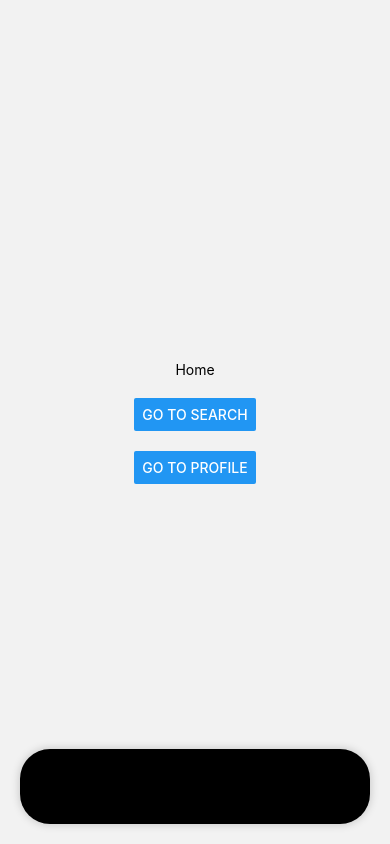
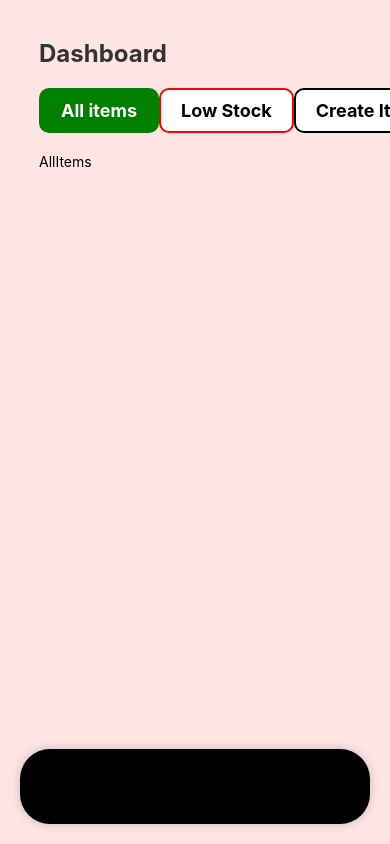
Before and after one commit to Shaqibul-Neil/react-native-first-app, a React Native app: screen /Home in a window 390 px wide. Built offline with nearby package versions, Linux system fonts and the light colour scheme; some icons are missing.

Commit message:
modular style and multiple btn

```diff
--- a/src/components/CustomTabBar.jsx
+++ b/src/components/CustomTabBar.jsx
@@ -37,7 +37,7 @@ const ICONS = {
   */
 const CustomTabBar = ({ state, descriptors, navigation }) => {
   return (
-    <View style={styles.container}>
+    <View style={styles.tabbar}>
       {state.routes.map((route, index) => {
         const { options } = descriptors[route.key];
         //route.key--> Every tab gets a unique internal ID. state.routes = [
--- a/src/navigation/TabNavigator.jsx
+++ b/src/navigation/TabNavigator.jsx
@@ -77,7 +77,7 @@
 import React from 'react';
 import { createBottomTabNavigator } from '@react-navigation/bottom-tabs';
 
-import Home from '../screens/Home';
+import Home from '../screens/home/Home';
 import Profile from '../screens/Profile';
 import Search from '../screens/Search';
 import CustomTabBar from '../components/CustomTabBar';
--- a/src/screens/Home.jsx
+++ /dev/null
@@ -1,31 +0,0 @@
-import { Button, Text, View } from 'react-native';
-import React from 'react';
-import styles from '../../styles/App.styles';
-
-const Home = ({ navigation }) => {
-  return (
-    <View
-      style={{
-        alignItems: 'center',
-        justifyContent: 'center',
-        flex: 1,
-        gap: 20,
-      }}
-    >
-      <Text style={styles.text2}>Home</Text>
-      {/*  navigation.replace('Search') => replaces the current screen with the new one, so you can't go back to the previous screen */}
-      <Button
-        title="Go to Search"
-        onPress={() => navigation.replace('Search')}
-      />
-      <Button
-        title="Go to Profile"
-        onPress={() =>
-          navigation.navigate('Profile', { id: 1, name: 'John Doe' })
-        }
-      />
-    </View>
-  );
-};
-
-export default Home;
--- /dev/null
+++ b/src/screens/home/Home.jsx
@@ -0,0 +1,57 @@
+import { Button, Pressable, Text, View } from 'react-native';
+import React, { useState } from 'react';
+import styles from '../../../styles/App.styles';
+import { SafeAreaView } from 'react-native-safe-area-context';
+import AllItems from './all-items/AllItems';
+import LowStock from './lowStock/LowStock';
+import CreateItem from './create-item/CreateItem';
+
+const btnInfo = setView => [
+  { id: 0, borderColor: 'green', text: 'All items', onPress: () => setView(0) },
+  { id: 1, borderColor: 'red', text: 'Low Stock', onPress: () => setView(1) },
+  {
+    id: 2,
+    borderColor: 'black',
+    text: 'Create Item',
+    onPress: () => setView(2),
+  },
+];
+
+const getButtonStyle = (btn, activeView, currentView) => [
+  styles.button,
+  {
+    borderColor: btn.borderColor,
+    backgroundColor: activeView === currentView ? btn.borderColor : '#fff',
+  },
+];
+const getTextStyle = (view, id) => [
+  styles.buttonText,
+  {
+    color: view === id ? '#fff' : '#000',
+  },
+];
+
+const Home = ({ navigation }) => {
+  const [view, setView] = useState(0);
+  return (
+    <SafeAreaView style={styles.container}>
+      <Text style={styles.title}>Dashboard</Text>
+      <View style={styles.buttonContainer}>
+        {btnInfo(setView).map((item, index) => (
+          <Pressable
+            key={index}
+            style={getButtonStyle(item, view, item.id)}
+            onPress={item.onPress}
+          >
+            <Text style={getTextStyle(view, item.id)}>{item.text}</Text>
+          </Pressable>
+        ))}
+      </View>
+      {view === 0 && <AllItems />}
+      {view === 1 && <LowStock />}
+      {view === 2 && <CreateItem />}
+    </SafeAreaView>
+  );
+};
+
+export default Home;
--- /dev/null
+++ b/src/screens/home/all-items/AllItems.jsx
@@ -0,0 +1,12 @@
+import { Text, View } from 'react-native';
+import React from 'react';
+
+const AllItems = () => {
+  return (
+    <View>
+      <Text>AllItems</Text>
+    </View>
+  );
+};
+
+export default AllItems;
--- /dev/null
+++ b/src/screens/home/create-item/CreateItem.jsx
@@ -0,0 +1,11 @@
+import { View, Text } from 'react-native';
+
+const CreateItem = () => {
+  return (
+    <View>
+      <Text>CreateItem</Text>
+    </View>
+  );
+};
+
+export default CreateItem;
--- /dev/null
+++ b/src/screens/home/lowStock/LowStock.jsx
@@ -0,0 +1,11 @@
+import { View, Text } from 'react-native';
+
+const LowStock = () => {
+  return (
+    <View>
+      <Text>LowStock</Text>
+    </View>
+  );
+};
+
+export default LowStock;
--- a/styles/App.styles.js
+++ b/styles/App.styles.js
@@ -2,6 +2,35 @@ import { StyleSheet } from 'react-native';
 
 const styles = StyleSheet.create({
   container: {
+    width: '100%',
+    height: '100%',
+    backgroundColor: '#ffe4e4',
+    padding: '10%',
+  },
+  title: {
+    fontSize: 24,
+    fontWeight: 'bold',
+    color: '#333',
+    marginBottom: 20,
+  },
+  buttonContainer: {
+    flexDirection: 'row',
+    justifyContent: 'space-between',
+    marginBottom: 20,
+  },
+  button: {
+    paddingVertical: 10,
+    paddingHorizontal: 20,
+    borderRadius: 10,
+    borderWidth: 2,
+    backgroundColor: '#ffffff',
+  },
+  buttonText: {
+    color: '#000000',
+    fontWeight: 'bold',
+    fontSize: 18,
+  },
+  tabbar: {
     flexDirection: 'row',
     position: 'absolute',
     bottom: 20,
```
